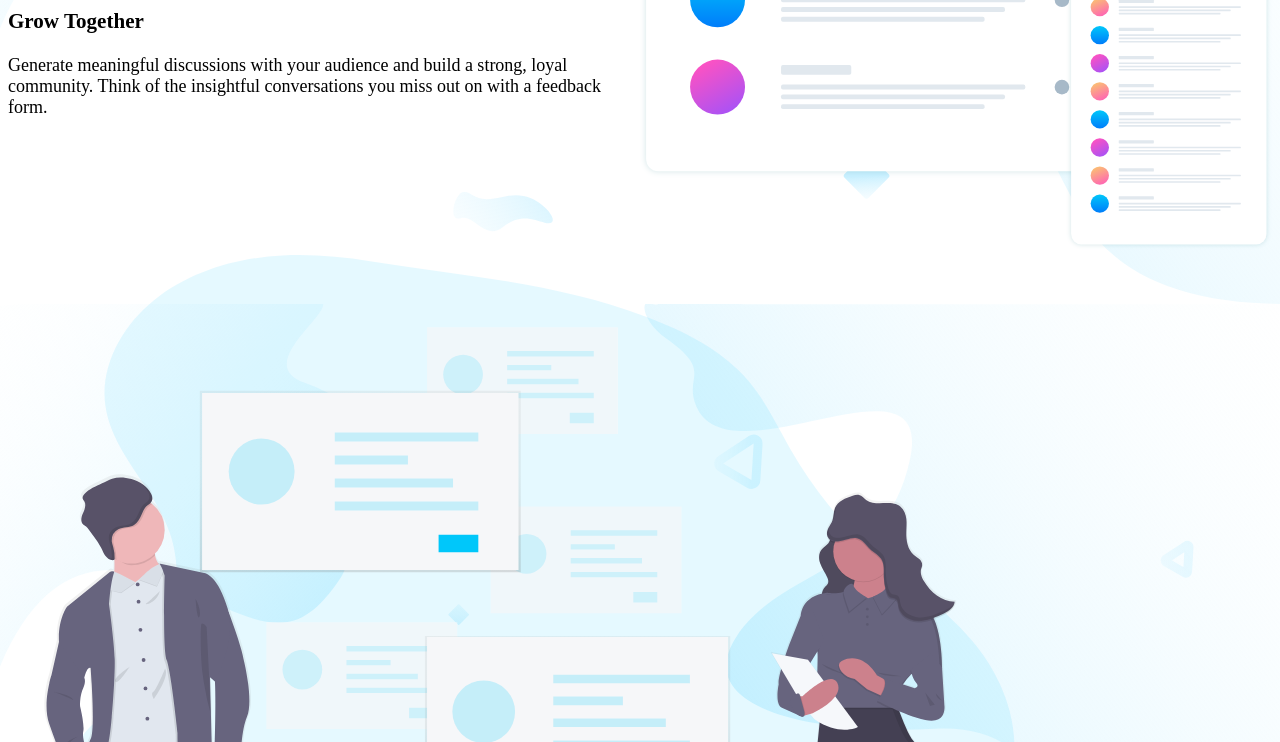
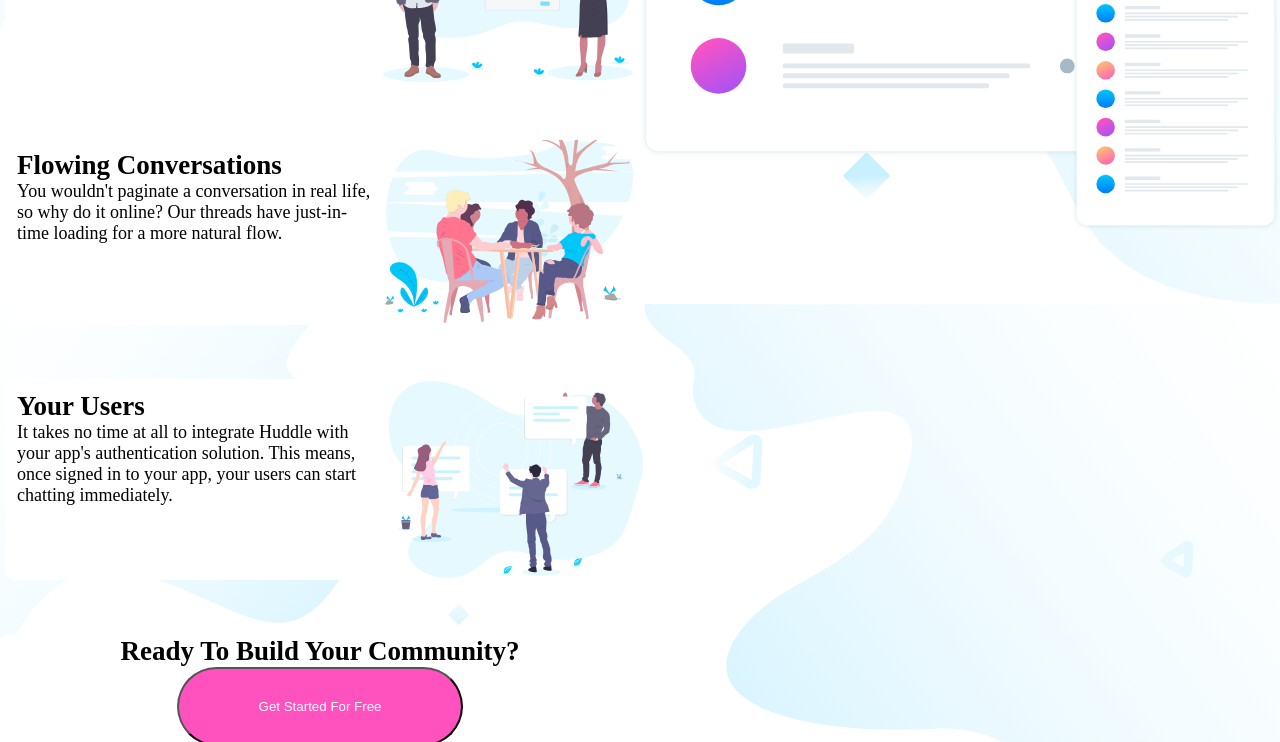
Before and after one commit to Geroid/Huddle-langing-page, a plain HTML site: page huddle-landing-page-with-alternating-feature-blocks-master/index.html in a window 1280 px wide. Shown: the part 334-1076 px from the top of the page. Drawn offline with Linux system fonts and the light colour scheme.

Commit message:
create media-cards

```diff
--- a/huddle-landing-page-with-alternating-feature-blocks-master/index.html
+++ b/huddle-landing-page-with-alternating-feature-blocks-master/index.html
@@ -16,6 +16,7 @@
   </style>
 </head>
 <body>
+  <div>
     <div class="leftpar">
       <img src="images/logo.svg" alt="backgound">
       <button class="btn-try btn-white">Try It Free</button>
@@ -30,33 +31,51 @@
       <button class="btn leftpar btn-pink">Get Started For Free</button>
       </p>
     </div>
+    <div class="media flipped">
+      <div class="image">
+        <img src="images/illustration-grow-together.svg" alt="illustration-grow-together" class="picsize">
+      </div>
+      <div class="text">
 
+        <h2>Grow Together</h2>
         <p>
-  <h3>Grow Together</h3>
-
         Generate meaningful discussions with your audience and build a strong, loyal community.
         Think of the insightful conversations you miss out on with a feedback form.
-  <img src="images/illustration-grow-together.svg" alt="illustration-grow-together">
         </p>
+      </div>
+  </div>
+
+  </div>
+  <div class="media flipped">
+    <div class="image">
+      <img src="images/illustration-flowing-conversation.svg" alt="illustration-flowing-conversation" class="picsize">
+    </div>
+    <div class="text">
+      <h2>Flowing Conversations</h2>
       <p>
-  <h3>Flowing Conversations</h3>
-
       You wouldn't paginate a conversation in real life, so why do it online? Our threads
       have just-in-time loading for a more natural flow.
-  <img src="images/illustration-flowing-conversation.svg" alt="illustration-flowing-conversation">
       </p>
+    </div>
+  </div>
+  <div class="media flipped">
+    <div class="image">
+      <img src="images/illustration-your-users.svg" alt="illustration-your-users" class="picsize">
+    </div>
+    <div class="text">
+      <h2>Your Users</h2>
       <p>
-  <h3>Your Users</h3>
-
       It takes no time at all to integrate Huddle with your app's authentication solution.
       This means, once signed in to your app, your users can start chatting immediately.
-  <img src="images/illustration-your-users.svg" alt="illustration-your-users">
       </p>
+    </div>
+  </div>
+  <div class="media2">
   <p>
   <h2>Ready To Build Your Community?</h2>
-
   <button class="btn-started btn-pink">Get Started For Free</button>
   </p>
+  </div>
 
 
   <footer class="site-footer">
--- a/huddle-landing-page-with-alternating-feature-blocks-master/style.css
+++ b/huddle-landing-page-with-alternating-feature-blocks-master/style.css
@@ -1,7 +1,16 @@
+* {
+	margin: 0;
+    padding: 0;
+    box-sizing: border-box;
+}
+html{
+	height: 100%;
+}
 body {
     background: url(images/bg-hero-desktop.svg);
     background-size: contain;
     font-size: 18px;
+    height: 100%;
 }
 
 .btn:link,
@@ -36,12 +45,55 @@ body {
     height: 40%;
     padding-top: 5%;
 }
+.picsize{
+    width:100%;
+    height: 100%;
+}
+.media {
+    float: center;
+    margin: 0 0 5px 5px; /* Отступы вокруг фотографии */
+    border: 2px solid #fff;
+    box-shadow: darkgray;
+    border-radius: 10px;
+    background-color: #fff;
+    max-width: 50%;
+}
+
+.media {
+    display: grid;
+    grid-template-columns: 1fr 3fr;
+    grid-template-areas: "img content";
+    margin-bottom: 3em;
+}
+.media2 {
+    float: center; /* Выравнивание по правому краю */
+    border: 2px solid #fff;
+    box-shadow: darkgray;
+    border-radius: 10px;
+    background-color: #fff;
+    max-width: 50%;
+    text-align: center;
+}
+.media.flipped {
+    grid-template-columns: 3fr 2fr;
+    grid-template-areas: "content img";
+}
+
+.media .image {
+    grid-area: img;
+    background-color: #fff;
+}
+
+.media .text {
+    grid-area: content;
+    padding: 10px;
+
+}
 
 .btn-started{
     position: relative;
     padding: 30px 80px;
     border-radius: 50px;
-    left: 40%;
 }
 .btn-white{
     background:#FFF;
```
Lines whose indentation alone changed are shown as unchanged.
